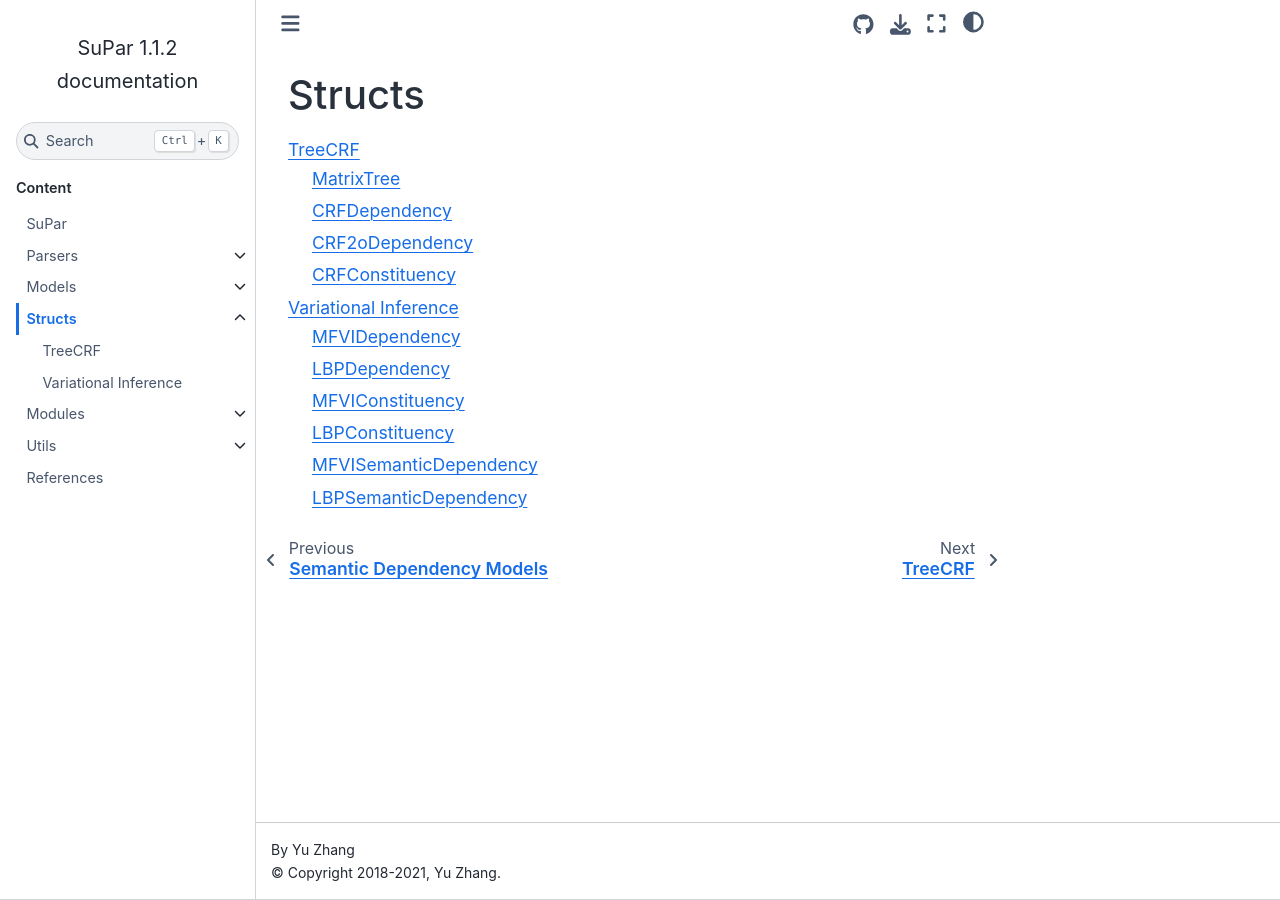
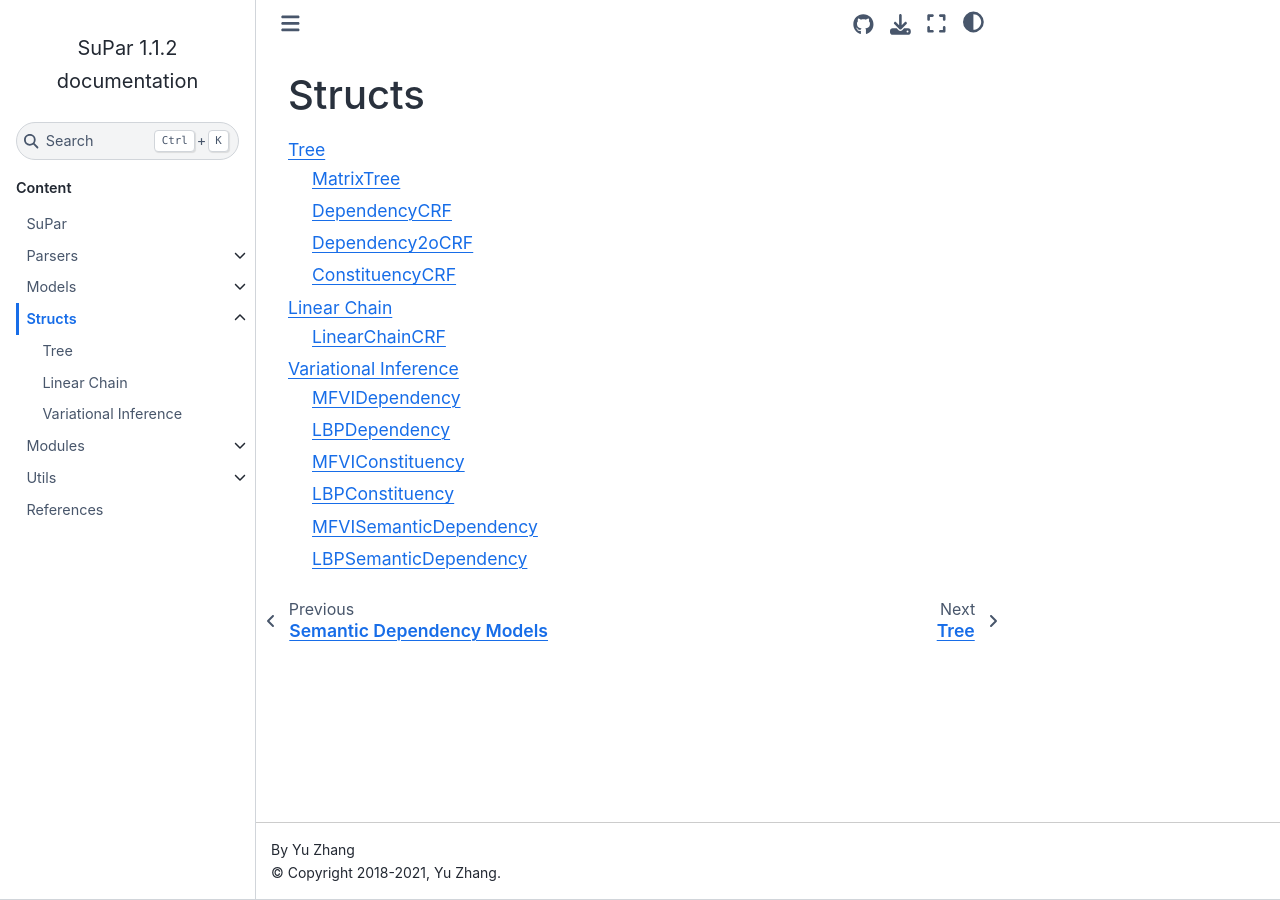
Before and after one commit to yzhangcs/parser, a Sphinx documentation site: the page built from docs/source/structs/index.rst, in a window 1280 px wide. Built offline with Sphinx 7.4.7 and the Sphinx Book theme 1.1.4, drawn with Linux system fonts in a browser that asks for light colours.

Commit message:
Update docs

```diff
--- a/docs/source/structs/index.rst
+++ b/docs/source/structs/index.rst
@@ -6,5 +6,6 @@ Structs
 .. toctree::
    :maxdepth: 2
 
-   treecrf
+   tree
+   linearchain
    vi
--- /dev/null
+++ b/docs/source/structs/linearchain.rst
@@ -0,0 +1,9 @@
+Linear Chain
+================================================================
+
+.. currentmodule:: supar.structs.linearchain
+
+LinearChainCRF
+~~~~~~~~~~~~~~~~~~~~~~~~~~~~~~~~~~~~~~~~~~~~~~~~~~~~~~~~~~~~~~~~
+.. autoclass:: LinearChainCRF
+    :members:
--- a/docs/source/structs/vi.rst
+++ b/docs/source/structs/vi.rst
@@ -2,7 +2,7 @@
 Variational Inference
 ================================================================
 
-.. currentmodule:: supar.structs.variational_inference
+.. currentmodule:: supar.structs.vi
 
 MFVIDependency
 ~~~~~~~~~~~~~~~~~~~~~~~~~~~~~~~~~~~~~~~~~~~~~~~~~~~~~~~~~~~~~~~~
```
Also changed, not shown: docs/source/structs/tree.rst (renamed from docs/source/structs/treecrf.rst, +8 -8 lines).
